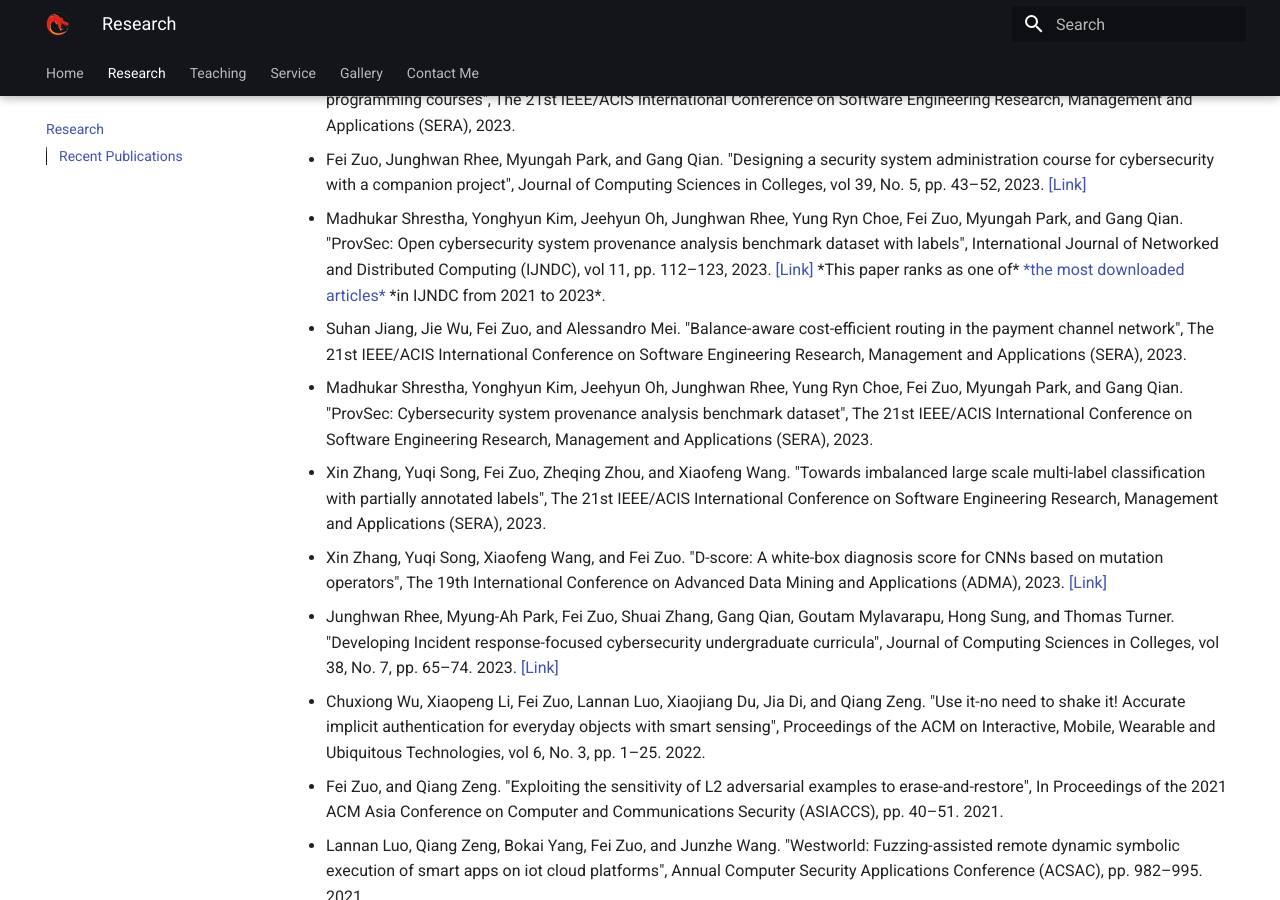
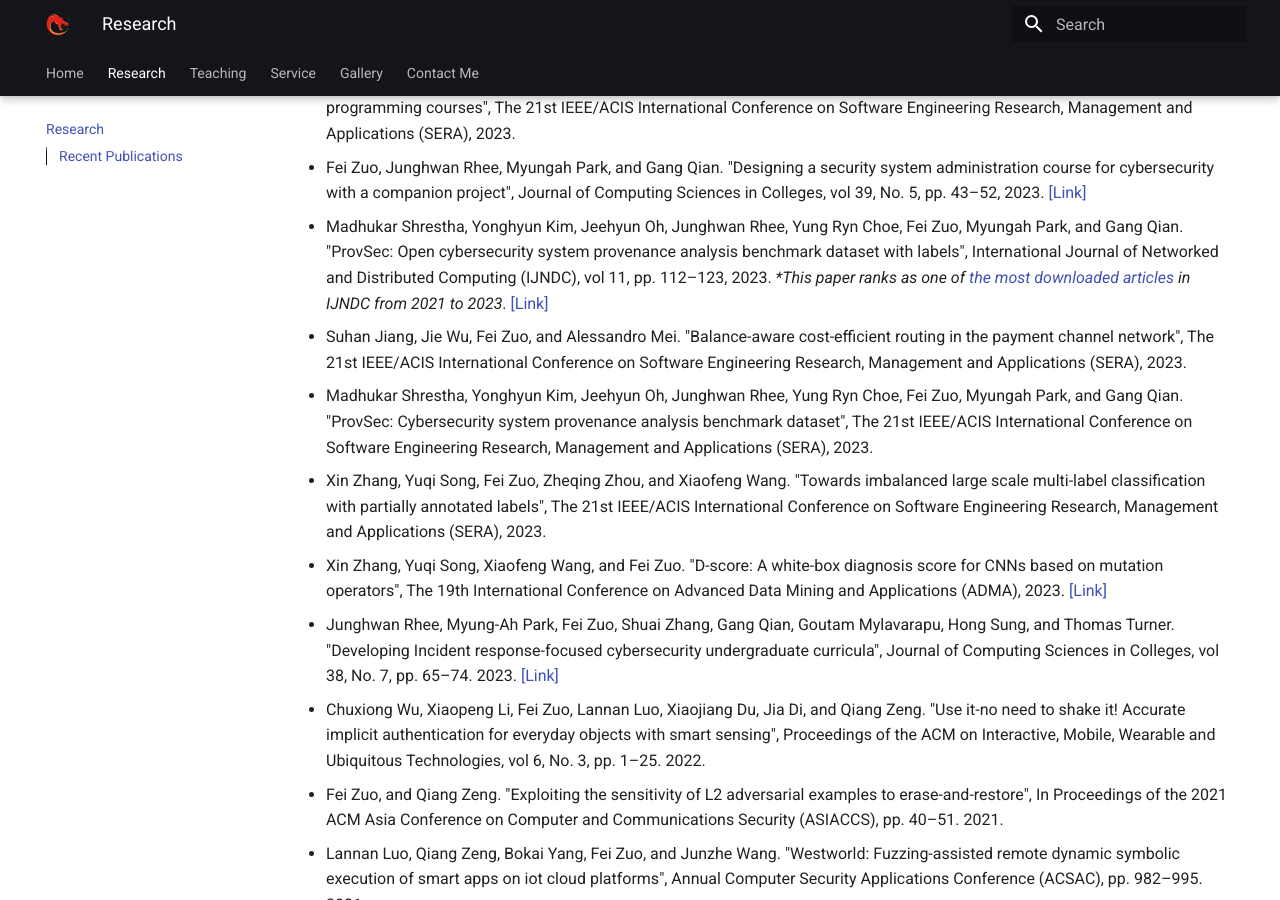
Before and after one commit to fzuo/homepage, an MkDocs documentation site: the page built from docs/research.md, in a window 1280 px wide and 900 px high, scrolled down 1191 px. Built offline with MkDocs 1.6.1 and Material for MkDocs 9.7.7, drawn with Linux system fonts in a browser that asks for light colours; some of the changed lines change nothing that is shown.

Commit message:
Updating files

```diff
--- a/docs/research.md
+++ b/docs/research.md
@@ -2,55 +2,51 @@
 
 ## Recent Publications
 
-<ul>
 
-<li> Fei Zuo, and Junghwan Rhee. "Vulnerability discovery based on source code patch commit mining: A systematic literature review", International Journal of Information Security, 2024. <a href="https://github.com/fzuo/Patch-Commits-Study/blob/master/papers/patch_commit_mining_review.pdf">[Link]</a>
+- Fei Zuo, and Junghwan Rhee. "Vulnerability discovery based on source code patch commit mining: A systematic literature review", International Journal of Information Security, 2024. [\[Link\]](https://github.com/fzuo/Patch-Commits-Study/blob/master/papers/patch_commit_mining_review.pdf)
 
-<li> Chenglong Fu, Xiaojiang Du, Qiang Zeng, Zhenyu Zhao, Fei Zuo, and Jia Di. "Seeing is believing: Extracting semantic information from video for verifying IoT events", The 17th ACM Conference on Security and Privacy in Wireless and Mobile Networks (WiSec), 2024.
+- Chenglong Fu, Xiaojiang Du, Qiang Zeng, Zhenyu Zhao, Fei Zuo, and Jia Di. "Seeing is believing: Extracting semantic information from video for verifying IoT events", The 17th ACM Conference on Security and Privacy in Wireless and Mobile Networks (WiSec), 2024. [\[Link\]](https://dl.acm.org/doi/abs/10.1145/3643833.3656124)
 
-<li> Fei Zuo, Cody Tompkins, Gang Qian, Junghwan Rhee, Xianshan Qu, and Bokai Yang. "ChatGPT as an assembly language interpreter for computing education", Journal of Computing Sciences in Colleges, vol 40, No. 2, 2024.
+- Fei Zuo, Cody Tompkins, Gang Qian, Junghwan Rhee, Xianshan Qu, and Bokai Yang. "ChatGPT as an assembly language interpreter for computing education", Journal of Computing Sciences in Colleges, vol 40, No. 2, 2024.
 
-<li> Bokai Yang, Ling Hao, Yuqi Song, Xin Zhang, Fei Zuo, and Xianshan Qu. "Demographics, approaches, and conceptions: Understanding computer science learning", Journal of Computing Sciences in Colleges, vol 40, No. 1, 2024.
+- Bokai Yang, Ling Hao, Yuqi Song, Xin Zhang, Fei Zuo, and Xianshan Qu. "Demographics, approaches, and conceptions: Understanding computer science learning", Journal of Computing Sciences in Colleges, vol 40, No. 1, 2024.
 
-<li> Junghwan Rhee, Aakankshya Shrestha, Gang Qian, Fei Zuo, Jicheng Fu, Myungah Park, Goutam Mylavarapu, Xianshan Qu, and Hong Sung. "An evaluation on the impact of large language models on computer science curricula", Journal of Computing Sciences in Colleges, vol 40, No. 1, 2024.
+- Junghwan Rhee, Aakankshya Shrestha, Gang Qian, Fei Zuo, Jicheng Fu, Myungah Park, Goutam Mylavarapu, Xianshan Qu, and Hong Sung. "An evaluation on the impact of large language models on computer science curricula", Journal of Computing Sciences in Colleges, vol 40, No. 1, 2024.
 
-<li> Josiah Scott, Fei Zuo, and Junghwan Rhee. "Student-perspective observations from the comparison of Rust and C++ languages", Journal of Computing Sciences in Colleges, vol 40, No. 1, 2024.
+- Josiah Scott, Fei Zuo, and Junghwan Rhee. "Student-perspective observations from the comparison of Rust and C++ languages", Journal of Computing Sciences in Colleges, vol 40, No. 1, 2024.
 
-<li> Xianshan Qu, Fei Zuo, Xiaopeng Li and Junghwan Rhee. "Context matters: Investigating its impact on ChatGPT’s bug fixing performance", The 22nd IEEE/ACIS International Conference on Software Engineering Research, Management and Applications (SERA), 2024.
+- Xianshan Qu, Fei Zuo, Xiaopeng Li and Junghwan Rhee. "Context matters: Investigating its impact on ChatGPT’s bug fixing performance", The 22nd IEEE/ACIS International Conference on Software Engineering Research, Management and Applications (SERA), 2024.
 
-<li> Xin Zhang, Yuqi Song, Wyatt McCurdy, Xiaofeng Wang and Fei Zuo. "Revising the problem of partial labels from the perspective of CNNs' robustness", The 22nd IEEE/ACIS International Conference on Software Engineering Research, Management and Applications (SERA), 2024.
+- Xin Zhang, Yuqi Song, Wyatt McCurdy, Xiaofeng Wang and Fei Zuo. "Revising the problem of partial labels from the perspective of CNNs' robustness", The 22nd IEEE/ACIS International Conference on Software Engineering Research, Management and Applications (SERA), 2024.
 
-<li> Yuqi Song, Xin Zhang, Bokai Yang, Fei Zuo and Xianshan Qu. "A robust attention-based convolutional neural network for monocular depth estimation", The 22nd IEEE/ACIS International Conference on Software Engineering Research, Management and Applications (SERA), 2024.
+- Yuqi Song, Xin Zhang, Bokai Yang, Fei Zuo and Xianshan Qu. "A robust attention-based convolutional neural network for monocular depth estimation", The 22nd IEEE/ACIS International Conference on Software Engineering Research, Management and Applications (SERA), 2024.
 
-<li> Suhan Jiang, Jie Wu and Fei Zuo. "Utility-based routing in payment channel networks: A tradeoff between utility and privacy", The 22nd IEEE/ACIS International Conference on Software Engineering Research, Management and Applications (SERA), 2024.
+- Suhan Jiang, Jie Wu and Fei Zuo. "Utility-based routing in payment channel networks: A tradeoff between utility and privacy", The 22nd IEEE/ACIS International Conference on Software Engineering Research, Management and Applications (SERA), 2024.
 
-<li> Aakankshya Shrestha, Fei Zuo, Gang Qian and Junghwan Rhee.	"A survey and insights on modern game development processes for software engineering education", The 33rd International Conference on Software Engineering and Data Engineering (SEDE), 2024.
+- Aakankshya Shrestha, Fei Zuo, Gang Qian and Junghwan Rhee.	"A survey and insights on modern game development processes for software engineering education", The 33rd International Conference on Software Engineering and Data Engineering (SEDE), 2024.
 
-<li> Fei Zuo, Junghwan Rhee, Yonghyun Kim, Jeehyun Oh, and Gang Qian. "A comprehensive dataset towards hands-on experience enhancement in a research-involved cybersecurity program", The 24th ACM Annual Conference on Information Technology Education (SIGITE), pp. 118–124, 2023. <a href="https://dl.acm.org/doi/10.1145/3585059.3611416">[Link]</a>
+- Fei Zuo, Junghwan Rhee, Yonghyun Kim, Jeehyun Oh, and Gang Qian. "A comprehensive dataset towards hands-on experience enhancement in a research-involved cybersecurity program", The 24th ACM Annual Conference on Information Technology Education (SIGITE), pp. 118–124, 2023. [\[Link\]](https://dl.acm.org/doi/10.1145/3585059.3611416)
 
-<li> Fei Zuo, Xin Zhang, Yuqi Song, Junghwan Rhee, and Jicheng Fu. "Commit message can help: Security patch detection in open source software via Transformer", The 21st IEEE/ACIS International Conference on Software Engineering Research, Management and Applications (SERA), 2023. <a href="https://github.com/fzuo/Patch-Commits-Study/blob/master/papers/Commit_Message_Can_Help.pdf">[Link]</a>
+- Fei Zuo, Xin Zhang, Yuqi Song, Junghwan Rhee, and Jicheng Fu. "Commit message can help: Security patch detection in open source software via Transformer", The 21st IEEE/ACIS International Conference on Software Engineering Research, Management and Applications (SERA), 2023. [\[Link\]](https://github.com/fzuo/Patch-Commits-Study/blob/master/papers/Commit_Message_Can_Help.pdf)
 
-<li> Fei Zuo, Junghwan Rhee, Myungah Park, and Gang Qian. "PowerGrader: Automating code assessment based on PowerShell for programming courses", The 21st IEEE/ACIS International Conference on Software Engineering Research, Management and Applications (SERA), 2023.
+- Fei Zuo, Junghwan Rhee, Myungah Park, and Gang Qian. "PowerGrader: Automating code assessment based on PowerShell for programming courses", The 21st IEEE/ACIS International Conference on Software Engineering Research, Management and Applications (SERA), 2023.
 
-<li> Fei Zuo, Junghwan Rhee, Myungah Park, and Gang Qian. "Designing a security system administration course for cybersecurity with a companion project", Journal of Computing Sciences in Colleges, vol 39, No. 5, pp. 43–52, 2023. <a href="https://dl.acm.org/doi/pdf/10.5555/3637068.3637072">[Link]</a>
+- Fei Zuo, Junghwan Rhee, Myungah Park, and Gang Qian. "Designing a security system administration course for cybersecurity with a companion project", Journal of Computing Sciences in Colleges, vol 39, No. 5, pp. 43–52, 2023. [\[Link\]](https://dl.acm.org/doi/pdf/10.5555/3637068.3637072)
 
-<li> Madhukar Shrestha, Yonghyun Kim, Jeehyun Oh, Junghwan Rhee, Yung Ryn Choe, Fei Zuo, Myungah Park, and Gang Qian. "ProvSec: Open cybersecurity system provenance analysis benchmark dataset with labels", International Journal of Networked and Distributed Computing (IJNDC), vol 11, pp. 112–123, 2023. <a href="https://link.springer.com/article/10.1007/s44227-023-00014-9">[Link]</a> *This paper ranks as one of* <a href="
-https://link.springer.com/journal/44227/updates/27329374">*the most downloaded articles*</a> *in IJNDC from 2021 to 2023*.
+- Madhukar Shrestha, Yonghyun Kim, Jeehyun Oh, Junghwan Rhee, Yung Ryn Choe, Fei Zuo, Myungah Park, and Gang Qian. "ProvSec: Open cybersecurity system provenance analysis benchmark dataset with labels", International Journal of Networked and Distributed Computing (IJNDC), vol 11, pp. 112–123, 2023. *\*This paper ranks as one of* [*the most downloaded articles*](https://link.springer.com/journal/44227/updates/27329374) *in IJNDC from 2021 to 2023*. [\[Link\]](https://link.springer.com/article/10.1007/s44227-023-00014-9)
 
-<li> Suhan Jiang, Jie Wu, Fei Zuo, and Alessandro Mei. "Balance-aware cost-efficient routing in the payment channel network", The 21st IEEE/ACIS International Conference on Software Engineering Research, Management and Applications (SERA), 2023.
+- Suhan Jiang, Jie Wu, Fei Zuo, and Alessandro Mei. "Balance-aware cost-efficient routing in the payment channel network", The 21st IEEE/ACIS International Conference on Software Engineering Research, Management and Applications (SERA), 2023.
 
-<li> Madhukar Shrestha, Yonghyun Kim, Jeehyun Oh, Junghwan Rhee, Yung Ryn Choe, Fei Zuo, Myungah Park, and Gang Qian. "ProvSec: Cybersecurity system provenance analysis benchmark dataset", The 21st IEEE/ACIS International Conference on Software Engineering Research, Management and Applications (SERA), 2023.
+- Madhukar Shrestha, Yonghyun Kim, Jeehyun Oh, Junghwan Rhee, Yung Ryn Choe, Fei Zuo, Myungah Park, and Gang Qian. "ProvSec: Cybersecurity system provenance analysis benchmark dataset", The 21st IEEE/ACIS International Conference on Software Engineering Research, Management and Applications (SERA), 2023.
 
-<li> Xin Zhang, Yuqi Song, Fei Zuo, Zheqing Zhou, and Xiaofeng Wang. "Towards imbalanced large scale multi-label classification with partially annotated labels", The 21st IEEE/ACIS International Conference on Software Engineering Research, Management and Applications (SERA), 2023.
+- Xin Zhang, Yuqi Song, Fei Zuo, Zheqing Zhou, and Xiaofeng Wang. "Towards imbalanced large scale multi-label classification with partially annotated labels", The 21st IEEE/ACIS International Conference on Software Engineering Research, Management and Applications (SERA), 2023.
 
-<li> Xin Zhang, Yuqi Song, Xiaofeng Wang, and Fei Zuo. "D-score: A white-box diagnosis score for CNNs based on mutation operators", The 19th International Conference on Advanced Data Mining and Applications (ADMA), 2023. <a href="https://link.springer.com/chapter/10.1007/978-3-031-46677-9_24">[Link]</a>
+- Xin Zhang, Yuqi Song, Xiaofeng Wang, and Fei Zuo. "D-score: A white-box diagnosis score for CNNs based on mutation operators", The 19th International Conference on Advanced Data Mining and Applications (ADMA), 2023. [\[Link\]](https://link.springer.com/chapter/10.1007/978-3-031-46677-9_24)
 
-<li> Junghwan Rhee, Myung-Ah Park, Fei Zuo, Shuai Zhang, Gang Qian, Goutam Mylavarapu, Hong Sung, and Thomas Turner. "Developing Incident response-focused cybersecurity undergraduate curricula", Journal of Computing Sciences in Colleges, vol 38, No. 7, pp. 65–74. 2023. <a href="https://dl.acm.org/doi/pdf/10.5555/3606431.3606438">[Link]</a>
+- Junghwan Rhee, Myung-Ah Park, Fei Zuo, Shuai Zhang, Gang Qian, Goutam Mylavarapu, Hong Sung, and Thomas Turner. "Developing Incident response-focused cybersecurity undergraduate curricula", Journal of Computing Sciences in Colleges, vol 38, No. 7, pp. 65–74. 2023. [\[Link\]](https://dl.acm.org/doi/pdf/10.5555/3606431.3606438)
 
-<li> Chuxiong Wu, Xiaopeng Li, Fei Zuo, Lannan Luo, Xiaojiang Du, Jia Di, and Qiang Zeng. "Use it-no need to shake it! Accurate implicit authentication for everyday objects with smart sensing", Proceedings of the ACM on Interactive, Mobile, Wearable and Ubiquitous Technologies, vol 6, No. 3, pp. 1–25. 2022.
+- Chuxiong Wu, Xiaopeng Li, Fei Zuo, Lannan Luo, Xiaojiang Du, Jia Di, and Qiang Zeng. "Use it-no need to shake it! Accurate implicit authentication for everyday objects with smart sensing", Proceedings of the ACM on Interactive, Mobile, Wearable and Ubiquitous Technologies, vol 6, No. 3, pp. 1–25. 2022.
 
-<li> Fei Zuo, and Qiang Zeng. "Exploiting the sensitivity of L2 adversarial examples to erase-and-restore", In Proceedings of the 2021 ACM Asia Conference on Computer and Communications Security (ASIACCS), pp. 40–51. 2021.
+- Fei Zuo, and Qiang Zeng. "Exploiting the sensitivity of L2 adversarial examples to erase-and-restore", In Proceedings of the 2021 ACM Asia Conference on Computer and Communications Security (ASIACCS), pp. 40–51. 2021.
 
-<li> Lannan Luo, Qiang Zeng, Bokai Yang, Fei Zuo, and Junzhe Wang. "Westworld: Fuzzing-assisted remote dynamic symbolic execution of smart apps on iot cloud platforms", Annual Computer Security Applications Conference (ACSAC), pp. 982–995. 2021.
-
-</ul>
+- Lannan Luo, Qiang Zeng, Bokai Yang, Fei Zuo, and Junzhe Wang. "Westworld: Fuzzing-assisted remote dynamic symbolic execution of smart apps on iot cloud platforms", Annual Computer Security Applications Conference (ACSAC), pp. 982–995. 2021.
```
